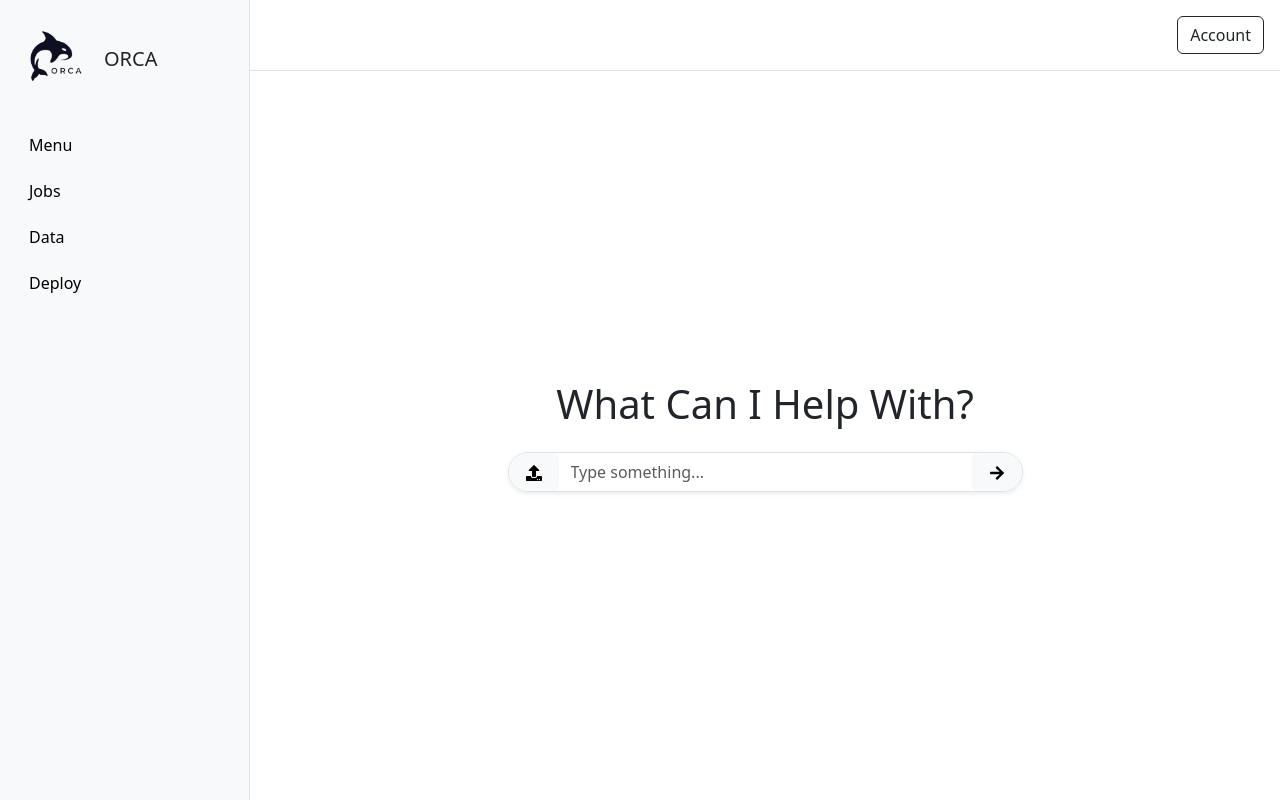
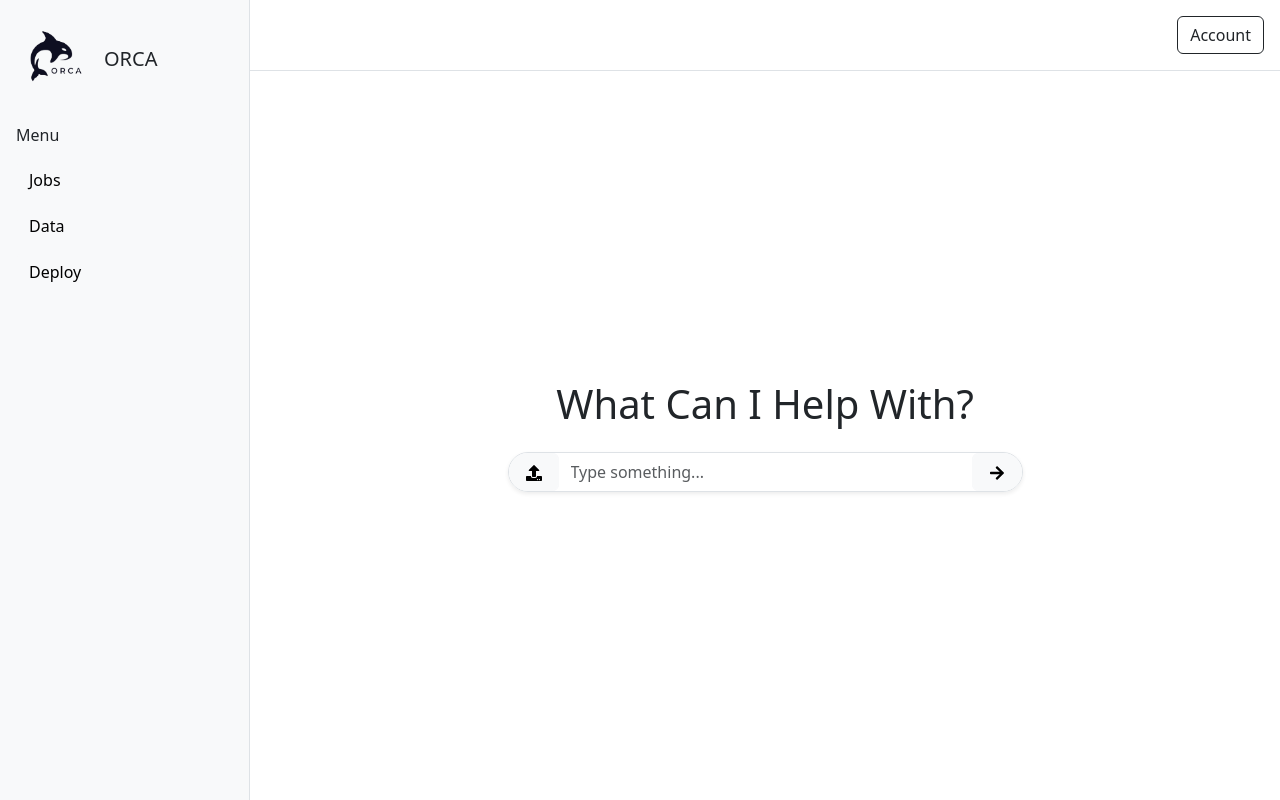
Before and after one commit to angus-lau/Orca, a React (Create React App) app in the folder orca/: page /data in a window 1280 px wide. Built offline with nearby package versions, Linux system fonts and the light colour scheme.

Commit message:
routing buttons to jobs deploy and data finished

```diff
--- a/orca/src/Pages/PlaygroundPage.js
+++ b/orca/src/Pages/PlaygroundPage.js
@@ -1,8 +1,8 @@
 import orcaLogo from "./orcaLogo.png";
-// import orcaLogo from "orcasrcPagesorcaLogo.png";
 // import "bootstrap/dist/css/bootstrap.min.css";
 // import React from "react";
 import { FaUpload, FaArrowRight } from "react-icons/fa";
+import { Link } from "react-router-dom";
 
 export function PlaygroundPage() {
     return (
@@ -25,10 +25,17 @@ export function PlaygroundPage() {
 
                 {/* Sidebar Menu */}
                 <nav className="d-flex flex-column gap-2">
-                    <button className="btn btn-light text-start">Menu</button>
-                    <button className="btn btn-light text-start">Jobs</button>
-                    <button className="btn btn-light text-start">Data</button>
-                    <button className="btn btn-light text-start">Deploy</button>
+                    <h6>Menu</h6>
+                    {/* <button className="btn btn-light text-start">Jobs</button> */}
+                    <Link to="jobs" className="btn btn-light text-start">
+                        Jobs
+                    </Link>
+                    <Link to="data" className="btn btn-light text-start">
+                        Data
+                    </Link>
+                    <Link to="deploy" className="btn btn-light text-start">
+                        Deploy
+                    </Link>
                 </nav>
             </aside>
 
```
